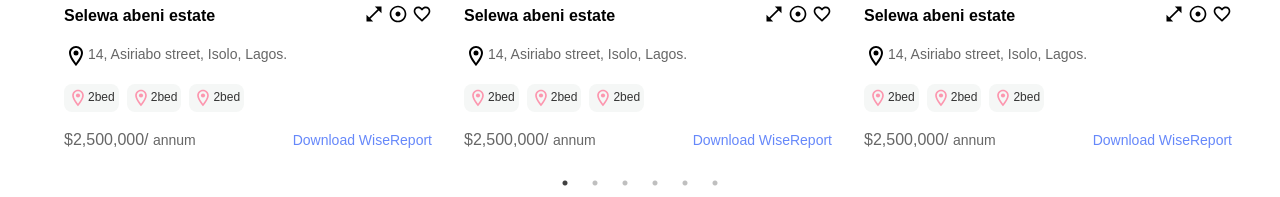
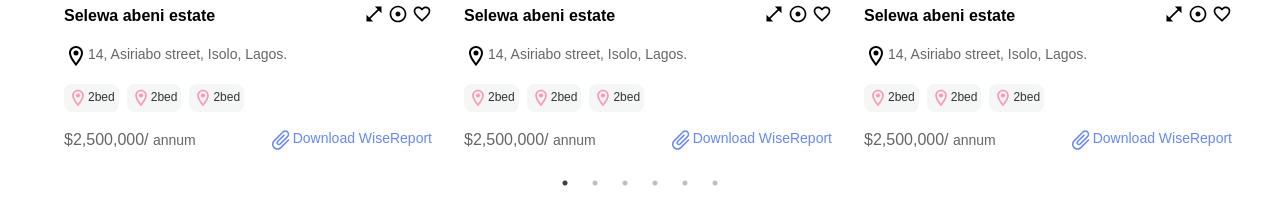
Before and after one commit to Obadea/rentwise, a React (Create React App) app: page / in a window 1280 px wide. Shown: the part 1060-1257 px from the top of the page. Built offline with nearby package versions, Linux system fonts and the light colour scheme; a web font is replaced by a local one.

Commit message:
slider adjustment

```diff
--- a/src/landingpage/components/Slidercard.jsx
+++ b/src/landingpage/components/Slidercard.jsx
@@ -4,6 +4,7 @@ import OpenInFullIcon from "@mui/icons-material/OpenInFull";
 import AdjustIcon from "@mui/icons-material/Adjust";
 import FavoriteBorderIcon from "@mui/icons-material/FavoriteBorder";
 import LocationOnOutlinedIcon from "@mui/icons-material/LocationOnOutlined";
+import AttachFileIcon from "@mui/icons-material/AttachFile";
 
 function Slidercard() {
   return (
@@ -53,7 +54,10 @@ function Slidercard() {
           <h3 className="text-customStreetcolor">
             $2,500,000/ <span className="text-sm">annum</span>
           </h3>
-          <button className="text-customDownloadBlue text-sm hover:text-DownloadHover">
+          <button className="text-customDownloadBlue text-sm hover:text-DownloadHover flex">
+            <div className="transform rotate-45">
+              <AttachFileIcon />
+            </div>
             Download WiseReport
           </button>
         </div>
```
